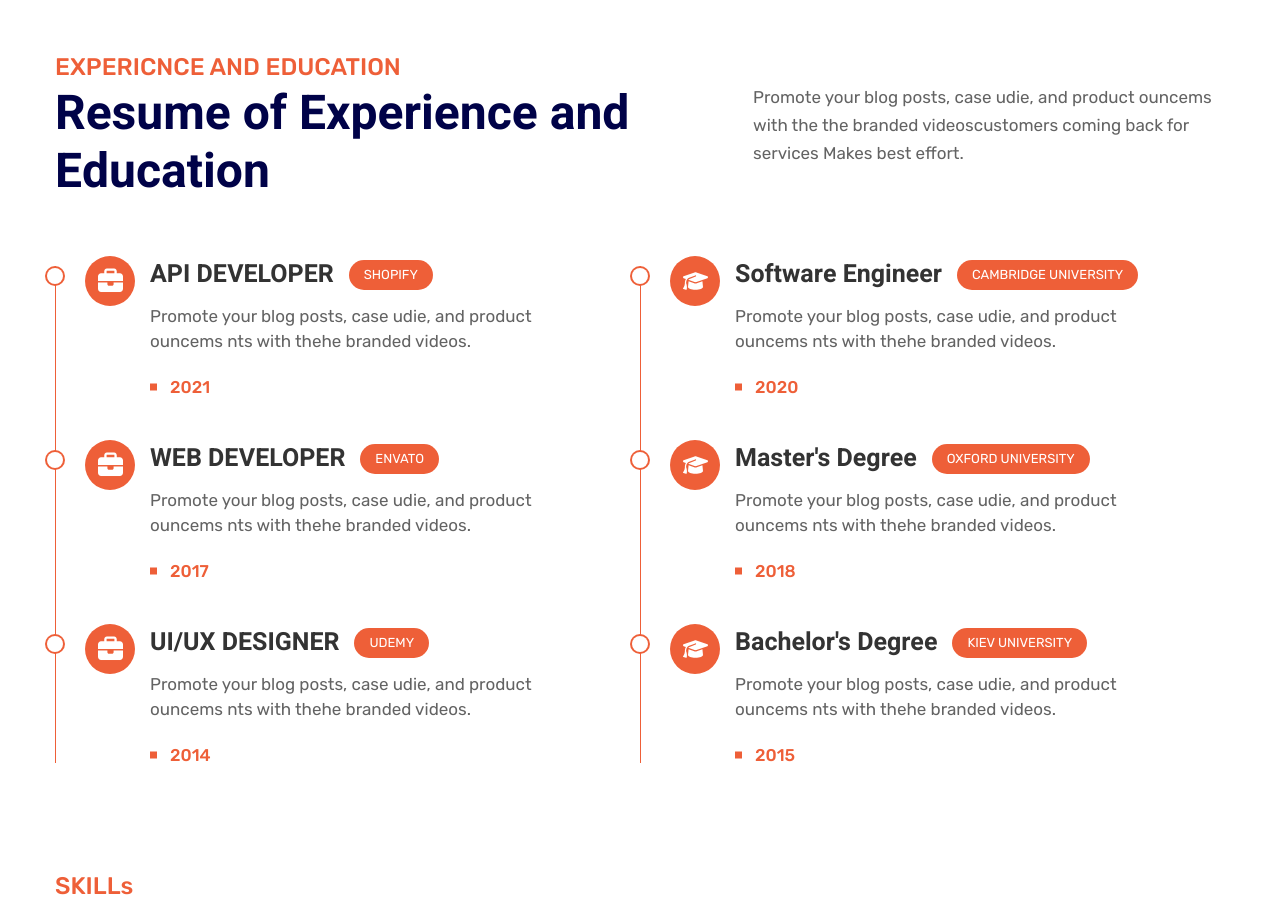
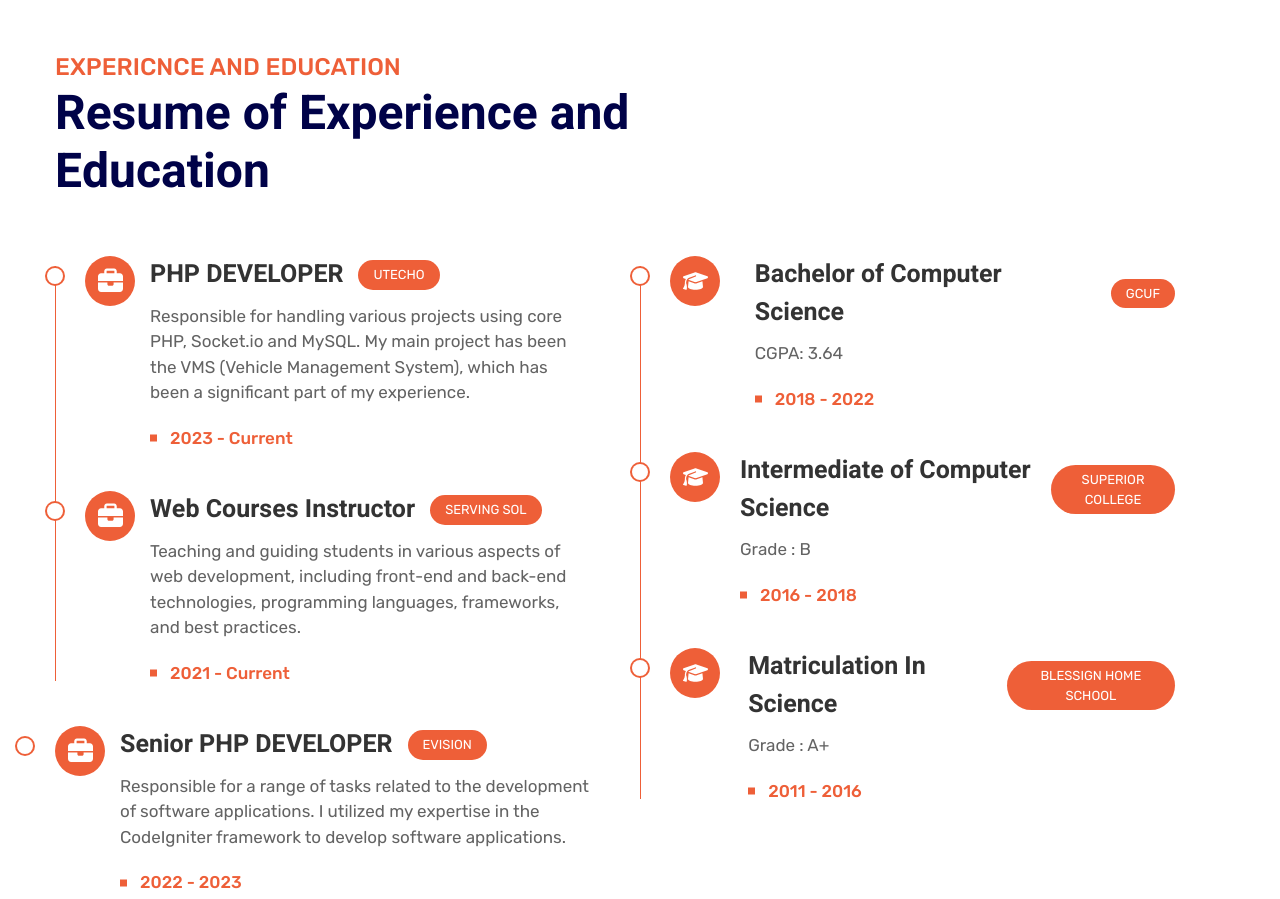
Before and after one commit to Bazil21/Portfolio, a plain HTML site: page index.html in a window 1280 px wide. Shown: the part 3260-4159 px from the top of the page. Drawn offline with nearby package versions, Linux system fonts and the light colour scheme.

Commit message:
Working on Exp and Educ

```diff
--- a/index.html
+++ b/index.html
@@ -391,8 +391,7 @@
                       </h2>
                   </div>
                   <div class="md:grow">
-                    <p class="text-[#636363] dark:text-slate-200 text-[17px] leading-[28px] lg:max-w-[472px] w-full">Promote your blog posts, case udie, and product ouncems
-                      with the the branded videoscustomers coming back for services Makes best effort.</p>
+                    <p class="text-[#636363] dark:text-slate-200 text-[17px] leading-[28px] lg:max-w-[472px] w-full"></p>
                   </div>
              </div>
             <!-- Section title end -->
@@ -417,15 +416,34 @@
                         </div>
                         <div class="flex-grow ltr:pl-[15px] rtl:pr-[15px]">
                             <div class="flex items-center only-md:flex-col only-md:items-start 2xs:flex-col 2xs:items-start">
-                              <h3 class="font-heebo 2xs:text-[18px] text-[20px] lg:text-[25px] text-primary dark:text-white">API DEVELOPER</h3>
-                              <span class="bg-accent1 text-white text-[13px] rounded-[30px] px-[15px] py-[5px] uppercase ltr:ml-[15px] rtl:mr-[15px] ltr:only-md:ml-0 only-md:my-[5px] ltr:2xs:ml-0 rtl:only-md:m-0 rtl:2xs:mr-0 2xs:my-[5px] text-center">Shopify</span>
-                            </div>
-                            <p class="text-paragraph dark:text-slate-200 mt-[10px] text-[17px]">Promote your blog posts, case udie, and product ouncems nts with thehe branded videos.</p>
-                          <span class="text-[17px] font-medium text-accent1 relative ltr:pl-[20px] rtl:pr-[20px] before:absolute before:bg-accent1 before:w-[7px] before:h-[7px] ltr:before:left-0 rtl:before:right-0 before:top-[50%] before:translate-y-[-50%] mt-[20px] block">2021</span>
+                              <h3 class="font-heebo 2xs:text-[18px] text-[20px] lg:text-[25px] text-primary dark:text-white">PHP DEVELOPER</h3>
+                              <span class="bg-accent1 text-white text-[13px] rounded-[30px] px-[15px] py-[5px] uppercase ltr:ml-[15px] rtl:mr-[15px] ltr:only-md:ml-0 only-md:my-[5px] ltr:2xs:ml-0 rtl:only-md:m-0 rtl:2xs:mr-0 2xs:my-[5px] text-center">Utecho</span>
+                            </div>
+                            <p class="text-paragraph dark:text-slate-200 mt-[10px] text-[17px]">Responsible for handling various projects using core PHP, Socket.io and MySQL. My main
+                              project has been the VMS (Vehicle Management System), which has been a significant part
+                              of my experience.</p>
+                          <span class="text-[17px] font-medium text-accent1 relative ltr:pl-[20px] rtl:pr-[20px] before:absolute before:bg-accent1 before:w-[7px] before:h-[7px] ltr:before:left-0 rtl:before:right-0 before:top-[50%] before:translate-y-[-50%] mt-[20px] block">2023 - Current</span>
                         </div>
                     </div>
                     <!-- Single resume end -->
-
+                    <div class="flex ltr:pr-[50px] ltr:sm:pr-[0] ltr:lg:pr-[70px rtl:pl-[50px] rtl:sm:pl-[0] rtl:lg:pl-[70px relative mt-[40px]">
+                      <span class="absolute w-[20px] h-[20px] ltr:left-[-40px] rtl:right-[-40px] top-[10px] bg-accent1 rounded-full z-10 before:absolute before:bg-white before:w-[16px] before:h-[16px] before:rounded-full ltr:before:left-[2px] rtl:before:right-[2px] before:top-[2px]"></span>
+                      <div class="w-[70px] h-[70px]">
+                        <span class="w-[50px] h-[50px] bg-accent1 text-white flex items-center rounded-full justify-center">
+                          <svg width="25" height="40" fill="currentColor" stroke="currentColor" xmlns="http://www.w3.org/2000/svg" viewBox="0 0 512 512"><path d="M184 48H328c4.4 0 8 3.6 8 8V96H176V56c0-4.4 3.6-8 8-8zm-56 8V96H64C28.7 96 0 124.7 0 160v96H192 320 512V160c0-35.3-28.7-64-64-64H384V56c0-30.9-25.1-56-56-56H184c-30.9 0-56 25.1-56 56zM512 288H320v32c0 17.7-14.3 32-32 32H224c-17.7 0-32-14.3-32-32V288H0V416c0 35.3 28.7 64 64 64H448c35.3 0 64-28.7 64-64V288z"/></svg>
+                        </span>
+                      </div>
+                      <div class="flex-grow ltr:pl-[15px] rtl:pr-[15px]">
+                          <div class="flex items-center only-md:flex-col only-md:items-start 2xs:flex-col 2xs:items-start">
+                            <h3 class="font-heebo 2xs:text-[18px] text-[20px] lg:text-[25px] text-primary dark:text-white">Web Courses Instructor</h3>
+                            <span class="bg-accent1 text-white text-[13px] rounded-[30px] px-[15px] py-[5px] uppercase ltr:ml-[15px] rtl:mr-[15px] ltr:only-md:ml-0 only-md:my-[5px] ltr:2xs:ml-0 rtl:only-md:m-0 rtl:2xs:mr-0 2xs:my-[5px] text-center">Serving Sol</span>
+                          </div>
+                          <p class="text-paragraph dark:text-slate-200 mt-[10px] text-[17px]"> Teaching and guiding students in various aspects of web development, including front-end and back-end technologies, programming languages, frameworks, and best practices. </p>
+                        <span class="text-[17px] font-medium text-accent1 relative ltr:pl-[20px] rtl:pr-[20px] before:absolute before:bg-accent1 before:w-[7px] before:h-[7px] ltr:before:left-0 rtl:before:right-0 before:top-[50%] before:translate-y-[-50%] mt-[20px] block">2021 - Current</span>
+                      </div>
+                  </div>
+                  <!-- Single resume end -->
+                </div>
                     <!-- Single resume start -->
                     <div class="flex ltr:pr-[50px] ltr:sm:pr-[0] ltr:lg:pr-[70px rtl:pl-[50px] rtl:sm:pl-[0] rtl:lg:pl-[70px relative mt-[40px]">
                         <span class="absolute w-[20px] h-[20px] ltr:left-[-40px] rtl:right-[-40px] top-[10px] bg-accent1 rounded-full z-10 before:absolute before:bg-white before:w-[16px] before:h-[16px] before:rounded-full ltr:before:left-[2px] rtl:before:right-[2px] before:top-[2px]"></span>
@@ -436,34 +454,19 @@
                         </div>
                         <div class="flex-grow ltr:pl-[15px] rtl:pr-[15px]">
                             <div class="flex items-center only-md:flex-col only-md:items-start 2xs:flex-col 2xs:items-start">
-                              <h3 class="font-heebo 2xs:text-[18px] text-[20px] lg:text-[25px] text-primary dark:text-white">WEB DEVELOPER</h3>
-                              <span class="bg-accent1 text-white text-[13px] rounded-[30px] px-[15px] py-[5px] uppercase ltr:ml-[15px] rtl:mr-[15px] ltr:only-md:ml-0 only-md:my-[5px] ltr:2xs:ml-0 rtl:only-md:m-0 rtl:2xs:mr-0 2xs:my-[5px] text-center">Envato</span>
-                            </div>
-                            <p class="text-paragraph dark:text-slate-200 mt-[10px] text-[17px]">Promote your blog posts, case udie, and product ouncems nts with thehe branded videos.</p>
-                          <span class="text-[17px] font-medium text-accent1 relative ltr:pl-[20px] rtl:pr-[20px] before:absolute before:bg-accent1 before:w-[7px] before:h-[7px] ltr:before:left-0 rtl:before:right-0 before:top-[50%] before:translate-y-[-50%] mt-[20px] block">2017</span>
+                              <h3 class="font-heebo 2xs:text-[18px] text-[20px] lg:text-[25px] text-primary dark:text-white">Senior PHP DEVELOPER</h3>
+                              <span class="bg-accent1 text-white text-[13px] rounded-[30px] px-[15px] py-[5px] uppercase ltr:ml-[15px] rtl:mr-[15px] ltr:only-md:ml-0 only-md:my-[5px] ltr:2xs:ml-0 rtl:only-md:m-0 rtl:2xs:mr-0 2xs:my-[5px] text-center">Evision</span>
+                            </div>
+                            <p class="text-paragraph dark:text-slate-200 mt-[10px] text-[17px]">Responsible for a
+                              range of tasks related to the development of software applications. I utilized my expertise in
+                              the CodeIgniter framework to develop software applications.</p>
+                          <span class="text-[17px] font-medium text-accent1 relative ltr:pl-[20px] rtl:pr-[20px] before:absolute before:bg-accent1 before:w-[7px] before:h-[7px] ltr:before:left-0 rtl:before:right-0 before:top-[50%] before:translate-y-[-50%] mt-[20px] block">2022 - 2023</span>
                         </div>
                     </div>
                     <!-- Single resume end -->
 
                     <!-- Single resume start -->
-                    <div class="flex ltr:pr-[50px] ltr:sm:pr-[0] ltr:lg:pr-[70px rtl:pl-[50px] rtl:sm:pl-[0] rtl:lg:pl-[70px relative mt-[40px]">
-                        <span class="absolute w-[20px] h-[20px] ltr:left-[-40px] rtl:right-[-40px] top-[10px] bg-accent1 rounded-full z-10 before:absolute before:bg-white before:w-[16px] before:h-[16px] before:rounded-full ltr:before:left-[2px] rtl:before:right-[2px] before:top-[2px]"></span>
-                        <div class="w-[70px] h-[70px]">
-                          <span class="w-[50px] h-[50px] bg-accent1 text-white flex items-center rounded-full justify-center">
-                            <svg width="25" height="40" fill="currentColor" stroke="currentColor" xmlns="http://www.w3.org/2000/svg" viewBox="0 0 512 512"><path d="M184 48H328c4.4 0 8 3.6 8 8V96H176V56c0-4.4 3.6-8 8-8zm-56 8V96H64C28.7 96 0 124.7 0 160v96H192 320 512V160c0-35.3-28.7-64-64-64H384V56c0-30.9-25.1-56-56-56H184c-30.9 0-56 25.1-56 56zM512 288H320v32c0 17.7-14.3 32-32 32H224c-17.7 0-32-14.3-32-32V288H0V416c0 35.3 28.7 64 64 64H448c35.3 0 64-28.7 64-64V288z"/></svg>
-                          </span>
-                        </div>
-                        <div class="flex-grow ltr:pl-[15px] rtl:pr-[15px]">
-                            <div class="flex items-center only-md:flex-col only-md:items-start 2xs:flex-col 2xs:items-start">
-                              <h3 class="font-heebo 2xs:text-[18px] text-[20px] lg:text-[25px] text-primary dark:text-white">UI/UX DESIGNER</h3>
-                              <span class="bg-accent1 text-white text-[13px] rounded-[30px] px-[15px] py-[5px] uppercase ltr:ml-[15px] rtl:mr-[15px] ltr:only-md:ml-0 only-md:my-[5px] ltr:2xs:ml-0 rtl:only-md:m-0 rtl:2xs:mr-0 2xs:my-[5px] text-center">Udemy</span>
-                            </div>
-                            <p class="text-paragraph dark:text-slate-200 mt-[10px] text-[17px]">Promote your blog posts, case udie, and product ouncems nts with thehe branded videos.</p>
-                          <span class="text-[17px] font-medium text-accent1 relative ltr:pl-[20px] rtl:pr-[20px] before:absolute before:bg-accent1 before:w-[7px] before:h-[7px] ltr:before:left-0 rtl:before:right-0 before:top-[50%] before:translate-y-[-50%] mt-[20px] block">2014</span>
-                        </div>
-                    </div>
-                    <!-- Single resume end -->
-                  </div>
+
               </div>
               <!-- Skill -->
 
@@ -484,11 +487,12 @@
                         </div>
                         <div class="flex-grow ltr:pl-[15px] rtl:pr-[15px]">
                             <div class="flex items-center only-md:flex-col only-md:items-start 2xs:flex-col 2xs:items-start">
-                              <h3 class="font-heebo 2xs:text-[18px] text-[20px] lg:text-[25px] text-primary dark:text-white">Software Engineer</h3>
-                              <span class="bg-accent1 text-white text-[13px] rounded-[30px] px-[15px] py-[5px] uppercase ltr:ml-[15px] rtl:mr-[15px] ltr:only-md:ml-0 only-md:my-[5px] ltr:2xs:ml-0 rtl:only-md:m-0 rtl:2xs:mr-0 2xs:my-[5px] text-center">Cambridge UNIVERSITY</span>
-                            </div>
-                            <p class="text-paragraph dark:text-slate-200 mt-[10px] text-[17px]">Promote your blog posts, case udie, and product ouncems nts with thehe branded videos.</p>
-                          <span class="text-[17px] font-medium text-accent1 relative ltr:pl-[20px] rtl:pr-[20px] before:absolute before:bg-accent1 before:w-[7px] before:h-[7px] ltr:before:left-0 rtl:before:right-0 before:top-[50%] before:translate-y-[-50%] mt-[20px] block">2020</span>
+                              <h3 class="font-heebo 2xs:text-[18px] text-[20px] lg:text-[25px] text-primary dark:text-white">Bachelor of Computer Science</h3>
+                              <span class="bg-accent1 text-white text-[13px] rounded-[30px] px-[15px] py-[5px] uppercase ltr:ml-[15px] rtl:mr-[15px] ltr:only-md:ml-0 only-md:my-[5px] ltr:2xs:ml-0 rtl:only-md:m-0 rtl:2xs:mr-0 2xs:my-[5px] text-center">GCUF</span>
+                            </div>
+                            <p class="text-paragraph dark:text-slate-200 mt-[10px] text-[17px]">
+                              CGPA: 3.64</p>
+                          <span class="text-[17px] font-medium text-accent1 relative ltr:pl-[20px] rtl:pr-[20px] before:absolute before:bg-accent1 before:w-[7px] before:h-[7px] ltr:before:left-0 rtl:before:right-0 before:top-[50%] before:translate-y-[-50%] mt-[20px] block">2018 - 2022</span>
                         </div>
                         </div>
                         <!-- Single resume end -->
@@ -503,11 +507,11 @@
                           </div>
                           <div class="flex-grow ltr:pl-[15px] rtl:pr-[15px]">
                               <div class="flex items-center only-md:flex-col only-md:items-start 2xs:flex-col 2xs:items-start">
-                                <h3 class="font-heebo 2xs:text-[18px] text-[20px] lg:text-[25px] text-primary dark:text-white">Master's Degree</h3>
-                                <span class="bg-accent1 text-white text-[13px] rounded-[30px] px-[15px] py-[5px] uppercase ltr:ml-[15px] rtl:mr-[15px] ltr:only-md:ml-0 only-md:my-[5px] ltr:2xs:ml-0 rtl:only-md:m-0 rtl:2xs:mr-0 2xs:my-[5px] text-center">OXFORD UNIVERSITY</span>
+                                <h3 class="font-heebo 2xs:text-[18px] text-[20px] lg:text-[25px] text-primary dark:text-white">Intermediate of Computer Science</h3>
+                                <span class="bg-accent1 text-white text-[13px] rounded-[30px] px-[15px] py-[5px] uppercase ltr:ml-[15px] rtl:mr-[15px] ltr:only-md:ml-0 only-md:my-[5px] ltr:2xs:ml-0 rtl:only-md:m-0 rtl:2xs:mr-0 2xs:my-[5px] text-center">SUPERIOR COLLEGE </span>
                               </div>
-                              <p class="text-paragraph dark:text-slate-200 mt-[10px] text-[17px]">Promote your blog posts, case udie, and product ouncems nts with thehe branded videos.</p>
-                            <span class="text-[17px] font-medium text-accent1 relative ltr:pl-[20px] rtl:pr-[20px] before:absolute before:bg-accent1 before:w-[7px] before:h-[7px] ltr:before:left-0 rtl:before:right-0 before:top-[50%] before:translate-y-[-50%] mt-[20px] block">2018</span>
+                              <p class="text-paragraph dark:text-slate-200 mt-[10px] text-[17px]">Grade : B</p>
+                            <span class="text-[17px] font-medium text-accent1 relative ltr:pl-[20px] rtl:pr-[20px] before:absolute before:bg-accent1 before:w-[7px] before:h-[7px] ltr:before:left-0 rtl:before:right-0 before:top-[50%] before:translate-y-[-50%] mt-[20px] block">2016 - 2018</span>
                           </div>
                       </div>
                       <!-- Single resume end -->
@@ -522,11 +526,11 @@
                         </div>
                         <div class="flex-grow ltr:pl-[15px] rtl:pr-[15px]">
                             <div class="flex items-center only-md:flex-col only-md:items-start 2xs:flex-col 2xs:items-start">
-                              <h3 class="font-heebo 2xs:text-[18px] text-[20px] lg:text-[25px] text-primary dark:text-white">Bachelor's Degree</h3>
-                              <span class="bg-accent1 text-white text-[13px] rounded-[30px] px-[15px] py-[5px] uppercase ltr:ml-[15px] rtl:mr-[15px] ltr:only-md:ml-0 only-md:my-[5px] ltr:2xs:ml-0 rtl:only-md:m-0 rtl:2xs:mr-0 2xs:my-[5px] text-center">KIEV UNIVERSITY</span>
-                            </div>
-                            <p class="text-paragraph dark:text-slate-200 mt-[10px] text-[17px]">Promote your blog posts, case udie, and product ouncems nts with thehe branded videos.</p>
-                          <span class="text-[17px] font-medium text-accent1 relative ltr:pl-[20px] rtl:pr-[20px] before:absolute before:bg-accent1 before:w-[7px] before:h-[7px] ltr:before:left-0 rtl:before:right-0 before:top-[50%] before:translate-y-[-50%] mt-[20px] block">2015</span>
+                              <h3 class="font-heebo 2xs:text-[18px] text-[20px] lg:text-[25px] text-primary dark:text-white">Matriculation In Science</h3>
+                              <span class="bg-accent1 text-white text-[13px] rounded-[30px] px-[15px] py-[5px] uppercase ltr:ml-[15px] rtl:mr-[15px] ltr:only-md:ml-0 only-md:my-[5px] ltr:2xs:ml-0 rtl:only-md:m-0 rtl:2xs:mr-0 2xs:my-[5px] text-center">BLESSIGN HOME SCHOOL</span>
+                            </div>
+                            <p class="text-paragraph dark:text-slate-200 mt-[10px] text-[17px]">Grade : A+</p>
+                          <span class="text-[17px] font-medium text-accent1 relative ltr:pl-[20px] rtl:pr-[20px] before:absolute before:bg-accent1 before:w-[7px] before:h-[7px] ltr:before:left-0 rtl:before:right-0 before:top-[50%] before:translate-y-[-50%] mt-[20px] block">2011 - 2016</span>
                         </div>
                     </div>
                     <!-- Single resume end -->
```
